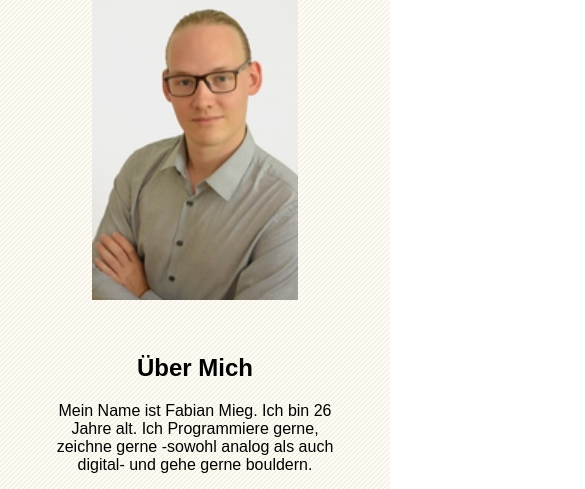
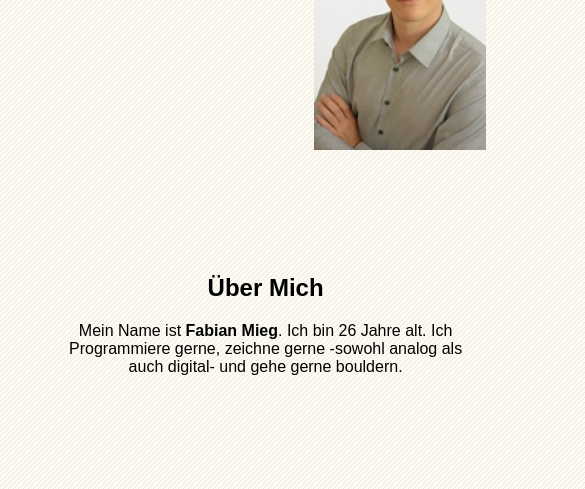
Before and after one commit to SpeziFisch-DE/GIS, a plain HTML site: page P1.4/index.html in a window 390 px wide. Shown: the part 308-797 px from the top of the page, 585 px wide, since content can reach past the window. Drawn offline with Linux system fonts and the light colour scheme.

Commit message:
style test

```diff
--- a/P1.4/index.html
+++ b/P1.4/index.html
@@ -31,11 +31,11 @@
         <div class="flexcontainer">
             <div class="tile">
                 <h2>Über Mich</h2>
-                <p>Mein Name ist Fabian Mieg. Ich bin 26 Jahre alt. Ich Programmiere gerne, zeichne gerne -sowohl analog als auch digital- und gehe gerne bouldern.</p>
+                <p>Mein Name ist <b>Fabian Mieg</b>. Ich bin 26 Jahre alt. Ich Programmiere gerne, zeichne gerne -sowohl analog als auch digital- und gehe gerne bouldern.</p>
                 </div>
                 <div class="tile">
                     <h2>Mein Studium</h2>
-                    <p>Ich Studiere Medieninformatik im 2. Semester an der HFU.</p>
+                    <p>Ich Studiere <i>Medieninformatik</i> im 2. Semester an der <strong>HFU</strong></p>
                     </div>
                 </div>
         <div class="tile">
--- a/P1.4/style.css
+++ b/P1.4/style.css
@@ -134,19 +134,3 @@ form {
         height: 250px;
     }
 }
-
-
-@media screen and (max-width : 600px){
-    body {
-        margin-top: 200px;
-        width: 100%;
-    }
-    img[alt=profilpic]{
-        height: 300px;
-    }
-    .flexcontainer {
-        display: block;
-        flex-direction: unset;
-        justify-content: unset;
-    }
-}
```
